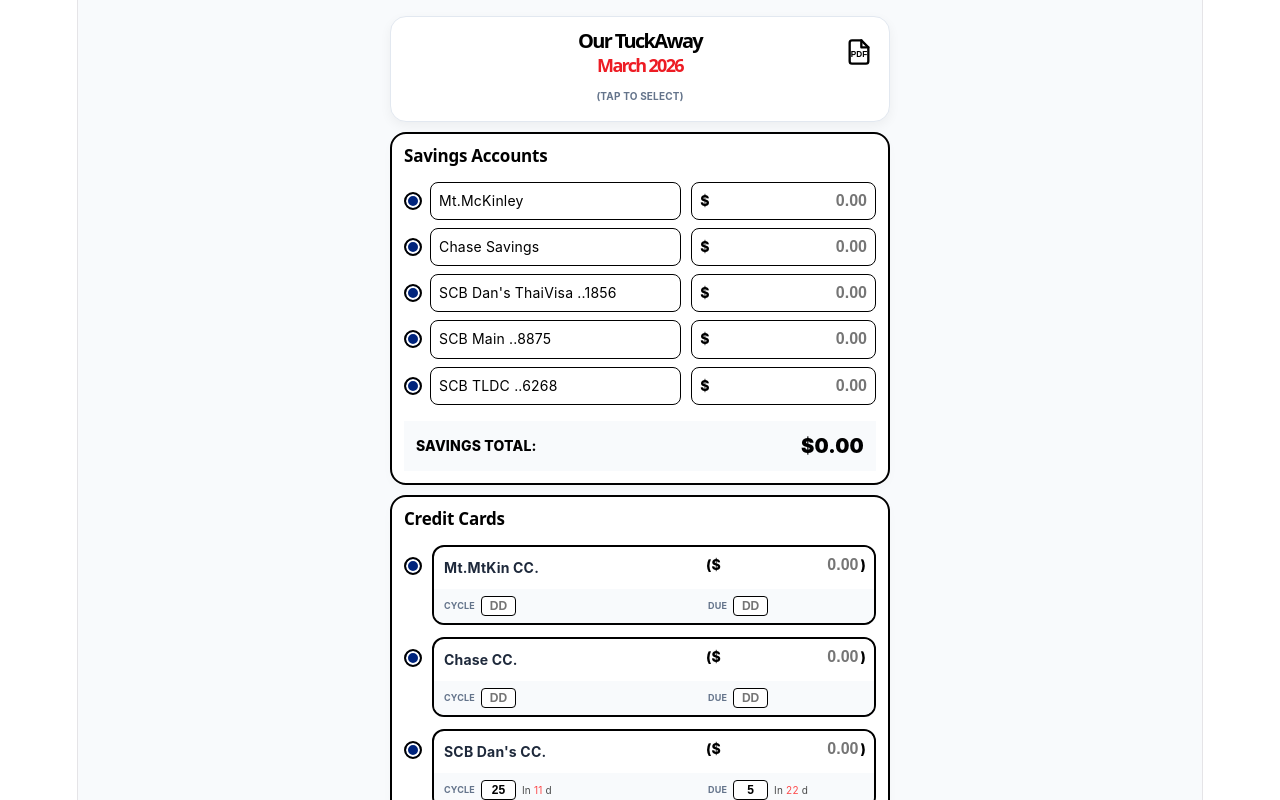
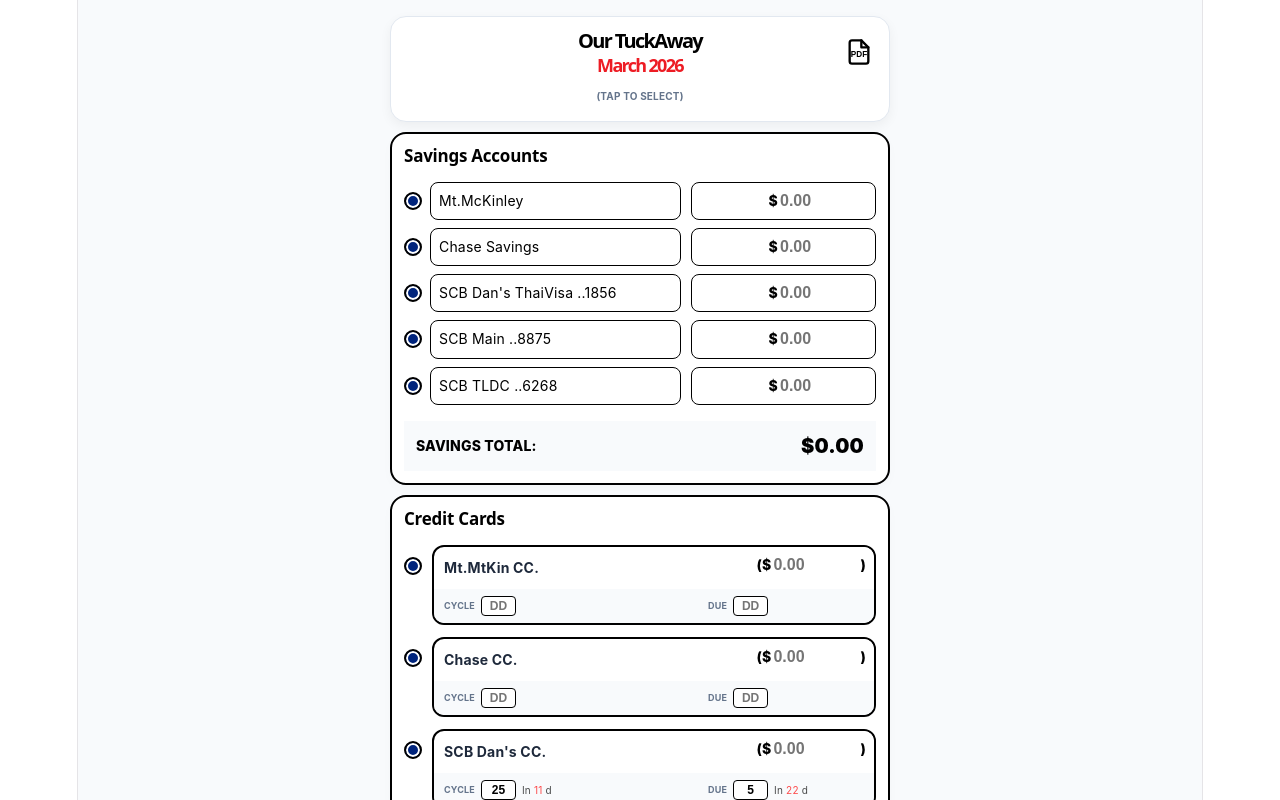
Before and after one commit to dnatisdale/our-tuckaway-app, a React (Vite) app: page / in a window 1280 px wide. Shown: the top 800 px of the page. Built offline with nearby package versions, Linux system fonts and the light colour scheme.

Commit message:
Update FinanceApp.jsx

```diff
--- a/src/FinanceApp.jsx
+++ b/src/FinanceApp.jsx
@@ -473,15 +473,41 @@
   const borderStyle = border === "none" ? "none" : `1.5px solid ${border}`;
 
   return (
-    <div style={{ display: "flex", alignItems: "center", background: bg, borderRadius: "8px", padding: "5px 8px", border: borderStyle, width: "100%", boxSizing: "border-box" }}>
-      <span style={{ color: text, fontWeight: "800", marginRight: "2px", fontSize: "14px" }}>
-        {isNegative ? `(${prefix}` : prefix}
-      </span>
-      <input
-        type="text" inputMode="decimal" value={value} onChange={handleInput} placeholder={placeholder || "0.00"}
-        style={{ width: "100%", background: "transparent", border: "none", color: text, fontSize: "16px", fontWeight: "800", outline: "none", textAlign: "right", padding: 0 }}
-      />
-      {isNegative && <span style={{ color: text, fontWeight: "800", marginLeft: "2px", fontSize: "14px" }}>)</span>}
+    <div style={{
+      display: "flex",
+      alignItems: "center",
+      background: bg,
+      borderRadius: "8px",
+      padding: "5px 8px",
+      border: borderStyle,
+      width: "100%",
+      boxSizing: "border-box",
+      justifyContent: "flex-end" // Right-align the whole group
+    }}>
+      <div style={{ display: "flex", alignItems: "center" }}>
+        <span style={{ color: text, fontWeight: "800", fontSize: "14px", whiteSpace: "nowrap" }}>
+          {isNegative ? `(${prefix}` : prefix}
+        </span>
+        <input
+          type="text"
+          inputMode="decimal"
+          value={value}
+          onChange={handleInput}
+          placeholder={placeholder || "0.00"}
+          style={{
+            width: "85px", // Compact width to keep symbols close
+            background: "transparent",
+            border: "none",
+            color: text,
+            fontSize: "16px",
+            fontWeight: "800",
+            outline: "none",
+            textAlign: "left", // Left-align text relative to the symbol
+            padding: "0 2px"
+          }}
+        />
+        {isNegative && <span style={{ color: text, fontWeight: "800", fontSize: "14px" }}>)</span>}
+      </div>
     </div>
   );
 };
```
